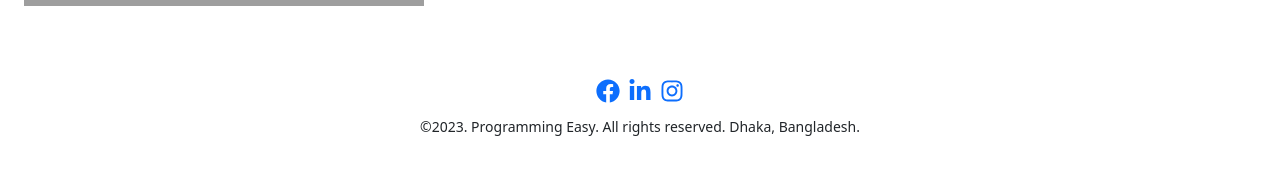
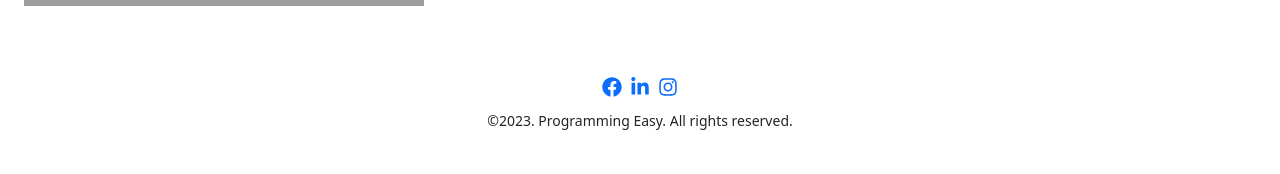
Before and after one commit to Rabbe10581/programming-easy-client, a React (Create React App) app: page / in a window 1280 px wide. Shown: the part 374-548 px from the top of the page. Built offline with nearby package versions, Linux system fonts and the light colour scheme; no server answers; grey boxes are pictures that could not be loaded.

Commit message:
Footer editted

```diff
--- a/src/Shared/Footer/Footer.js
+++ b/src/Shared/Footer/Footer.js
@@ -5,14 +5,16 @@ import { FaFacebook, FaLinkedinIn, FaInstagram } from "react-icons/fa";
 const Footer = () => {
     return (
         <footer class="mt-5 pt-3 text-center">
-            <div className='mb-2 fs-4'>
+            <div className='mb-2 fs-5'>
                 <Link className='me-2' to=""><FaFacebook></FaFacebook></Link>
                 <Link className='me-2' to=""><FaLinkedinIn></FaLinkedinIn></Link>
                 <Link to=""><FaInstagram></FaInstagram></Link>
             </div>
-            <p><small>©2023. Programming Easy. All rights reserved. Dhaka, Bangladesh.</small></p>
+            <p><small>©2023. Programming Easy. All rights reserved.</small></p>
         </footer >
     );
 };
 
 export default Footer;
+
+// position-fixed start-0 bottom-0 w-100
```
